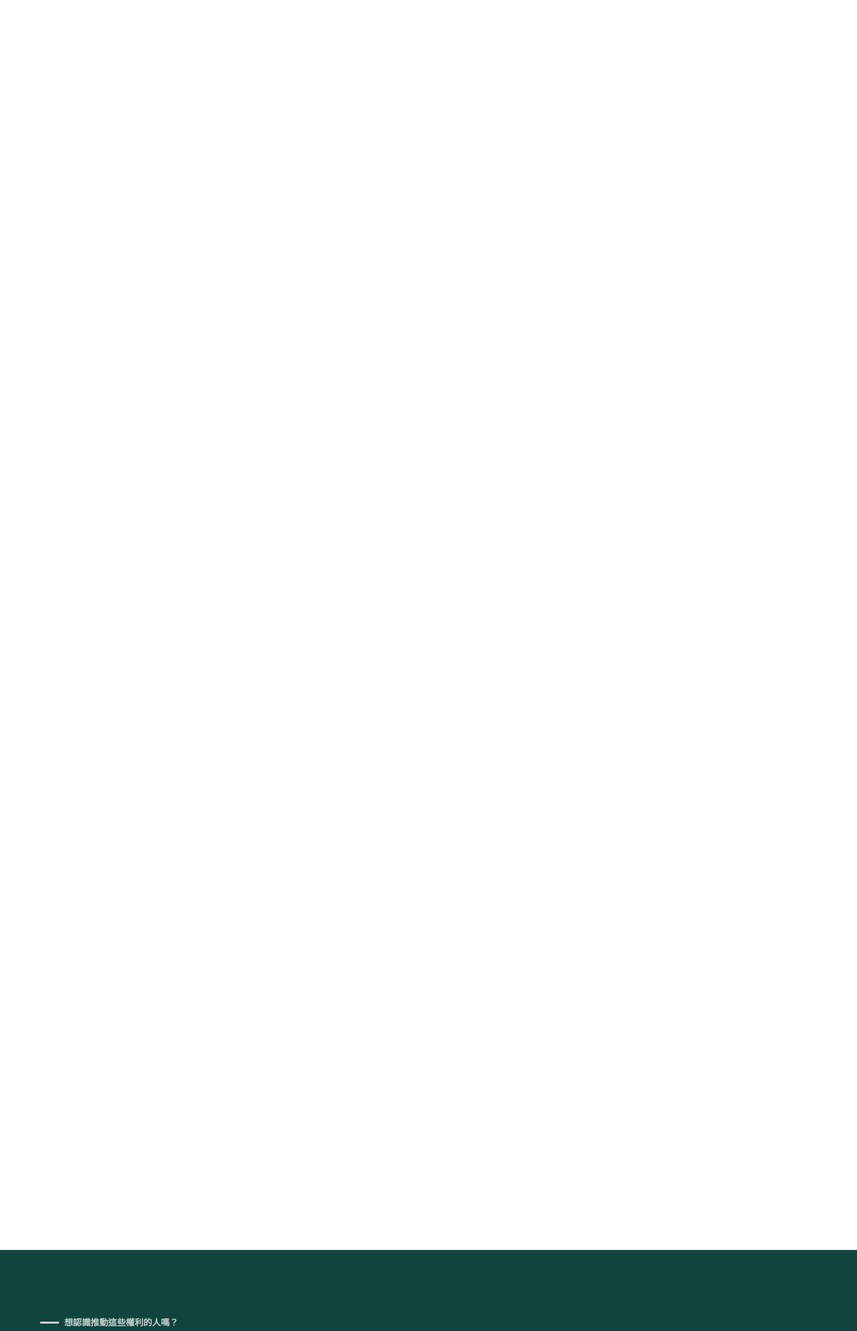
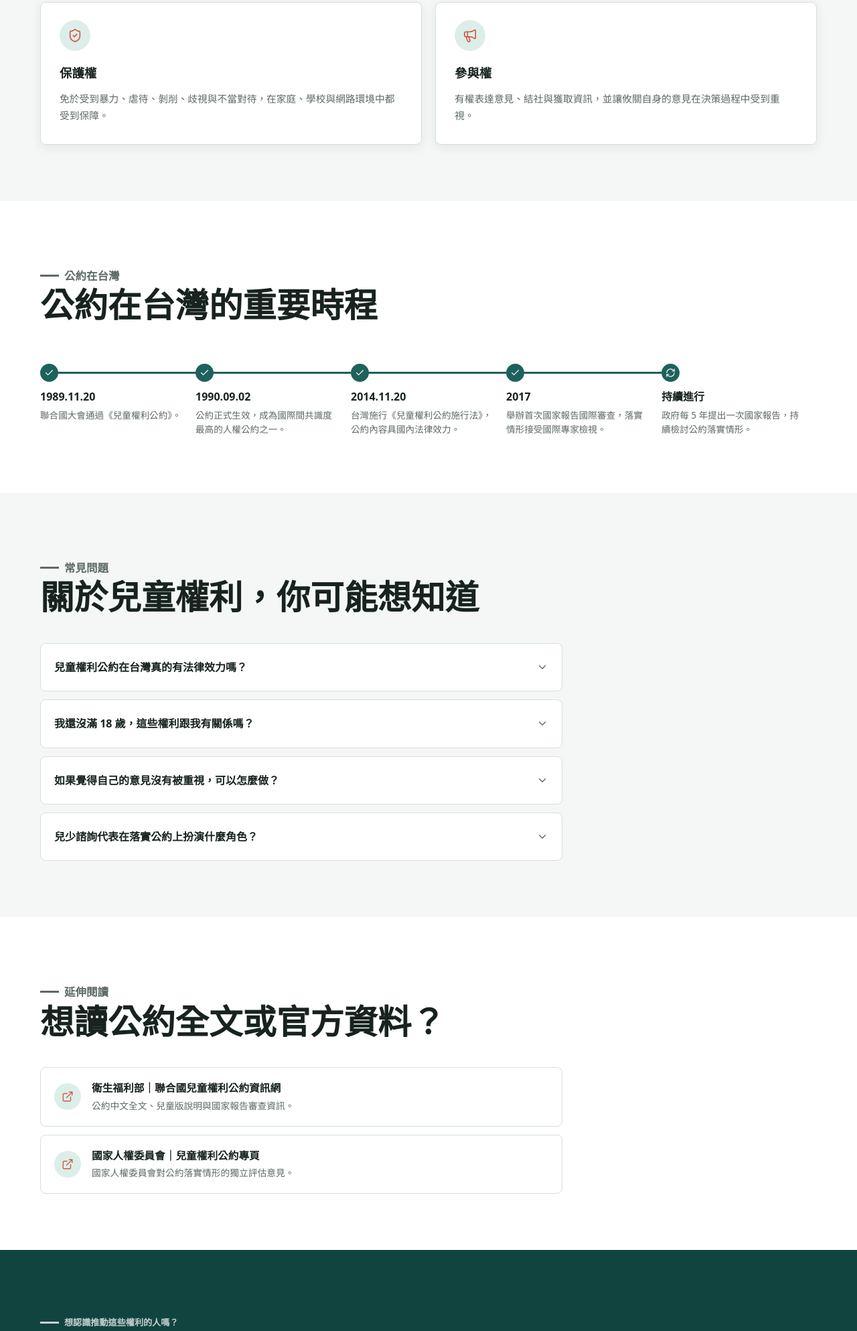
Before and after one commit to hcc-srcy/hcccr, a website: page rights.html in a window 1280 px wide. Shown: the part 1817-3804 px from the top of the page at 67% size. Drawn offline with nearby package versions, Linux system fonts and the light colour scheme.

Commit message:
修復兒少權利頁新增區塊空白問題
rights.html 未載入 home.js 的 IntersectionObserver reveal 腳本，
移除多餘的 data-reveal 屬性，避免區塊因動畫初始狀態卡在 opacity:0。

```diff
--- a/rights.html
+++ b/rights.html
@@ -91,7 +91,7 @@
       </div>
     </section>
 
-    <section class="section section--soft" aria-labelledby="categories-title" data-reveal>
+    <section class="section section--soft" aria-labelledby="categories-title">
       <div class="container">
         <div class="section-heading">
           <p class="eyebrow" data-content-key="team.rights_categories_eyebrow">公約保障的四大類別權利</p>
@@ -122,7 +122,7 @@
       </div>
     </section>
 
-    <section class="section" aria-labelledby="rights-timeline-title" data-reveal>
+    <section class="section" aria-labelledby="rights-timeline-title">
       <div class="container">
         <div class="section-heading">
           <p class="eyebrow" data-content-key="team.rights_timeline_eyebrow">公約在台灣</p>
@@ -158,7 +158,7 @@
       </div>
     </section>
 
-    <section class="section section--soft" aria-labelledby="rights-faq-title" data-reveal>
+    <section class="section section--soft" aria-labelledby="rights-faq-title">
       <div class="container">
         <div class="section-heading">
           <p class="eyebrow" data-content-key="team.rights_faq_eyebrow">常見問題</p>
@@ -173,7 +173,7 @@
       </div>
     </section>
 
-    <section class="section" aria-labelledby="rights-resources-title" data-reveal>
+    <section class="section" aria-labelledby="rights-resources-title">
       <div class="container">
         <div class="section-heading">
           <p class="eyebrow" data-content-key="team.rights_resources_eyebrow">延伸閱讀</p>
```
